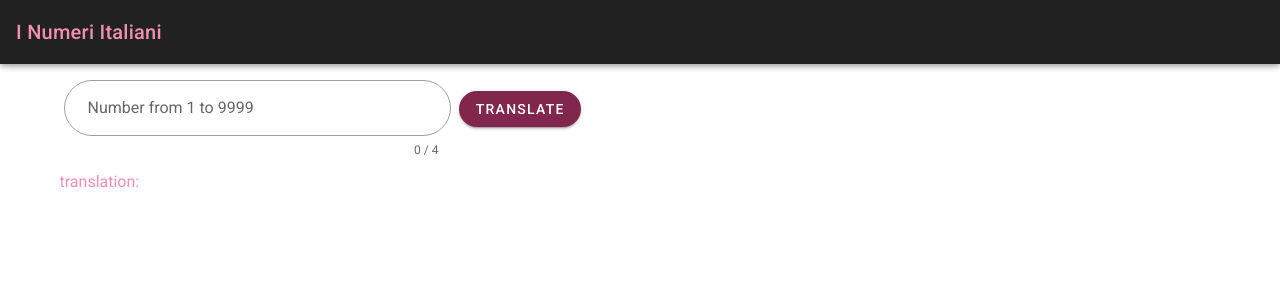
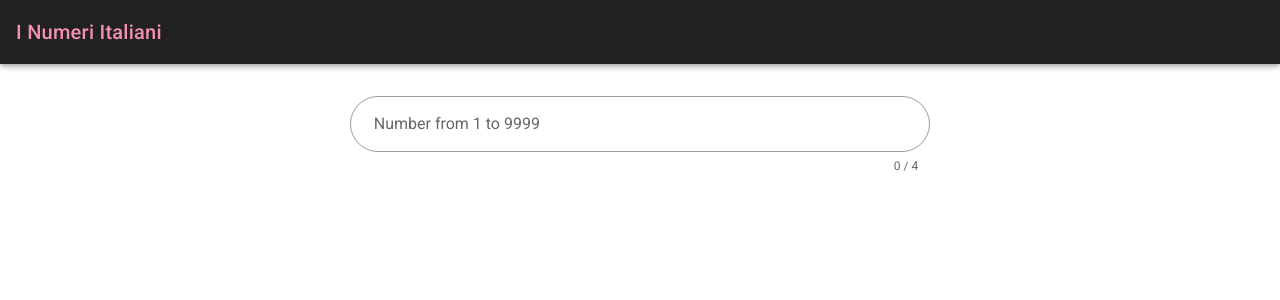
Before and after one commit to treecasiano/i-numeri-italiani, a Vue app: page /#/ in a window 1280 px wide. Shown: the top 300 px of the page. Built offline with nearby package versions, Linux system fonts and the light colour scheme.

Commit message:
Adjust layout

```diff
--- a/src/components/NumberToTextTranslator.vue
+++ b/src/components/NumberToTextTranslator.vue
@@ -1,26 +1,24 @@
 <template>
   <v-container>
-    <v-layout text-left wrap justify-space-start>
-      <v-flex xs12 sm4 ma-1 align-self-baseline>
+    <v-layout wrap justify-center text-center>
+      <v-flex xs12 md6 ma-5 align-self-baseline>
         <v-text-field
           v-model="numberToTranslate"
+          :counter="counter"
+          @keyup="translateNumber(numberToTranslate)"
           clearable
-          color="accent"
+          color="secondary"
+          label="Number from 1 to 9999"
           max="9999"
-          :counter="counter"
           min="1"
-          label="Number from 1 to 9999"
           outlined
           rounded
+          step="1"
           type="number"
-          step="1"
         ></v-text-field>
       </v-flex>
-      <v-flex xs6 sm2 ma-1 align-self-baseline>
-        <v-btn color="accent darken-4" rounded @click="translateNumber(numberToTranslate)">translate</v-btn>
-      </v-flex>
-      <v-flex xs12 text-left>
-        <div class="accent--text">translation: {{ translatedNumber }}</div>
+      <v-flex xs12 md6 ma-5 align-self-baseline>
+        <div class="accent--text display-4">{{ translatedNumber }}</div>
       </v-flex>
     </v-layout>
   </v-container>
```
